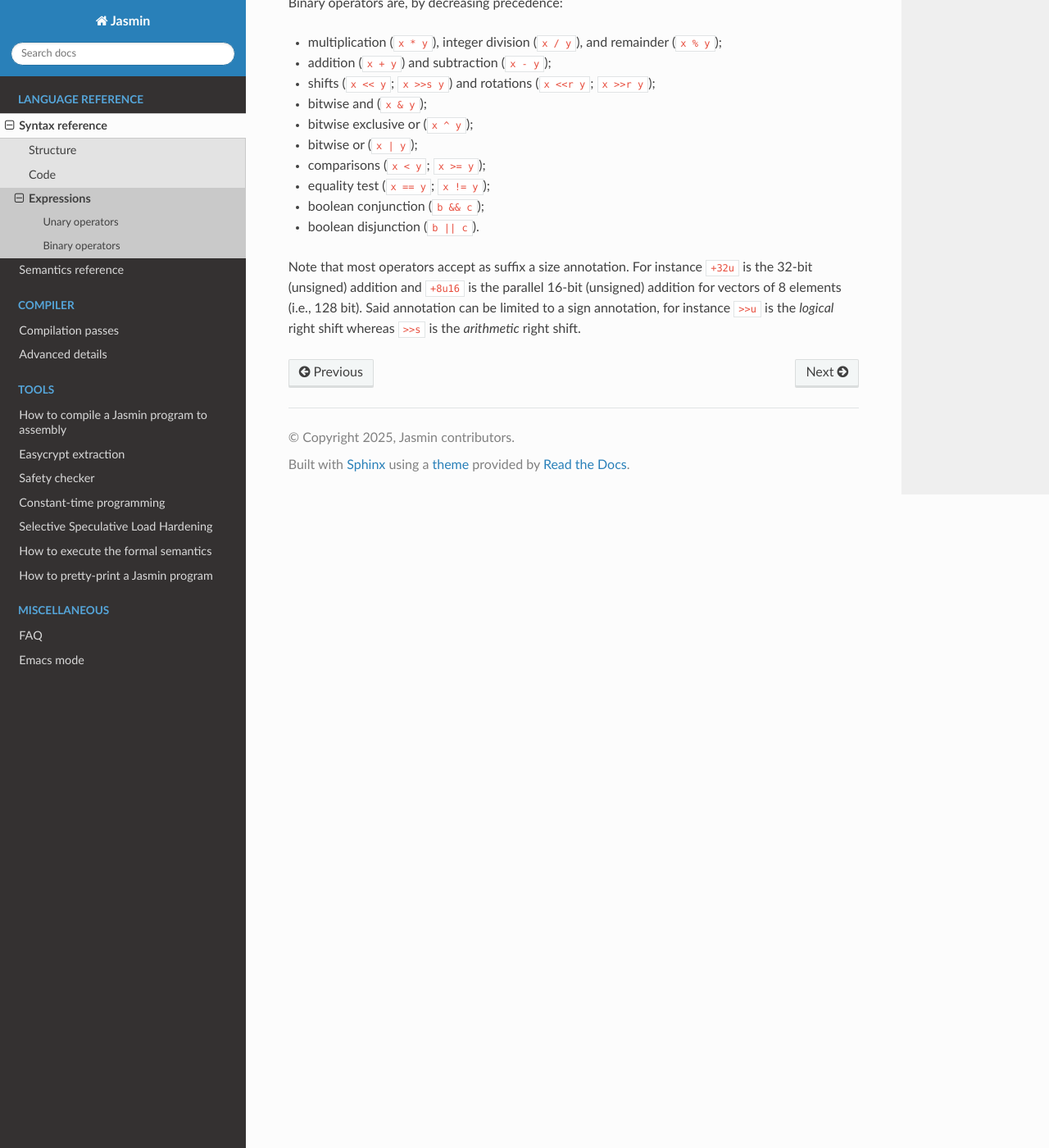
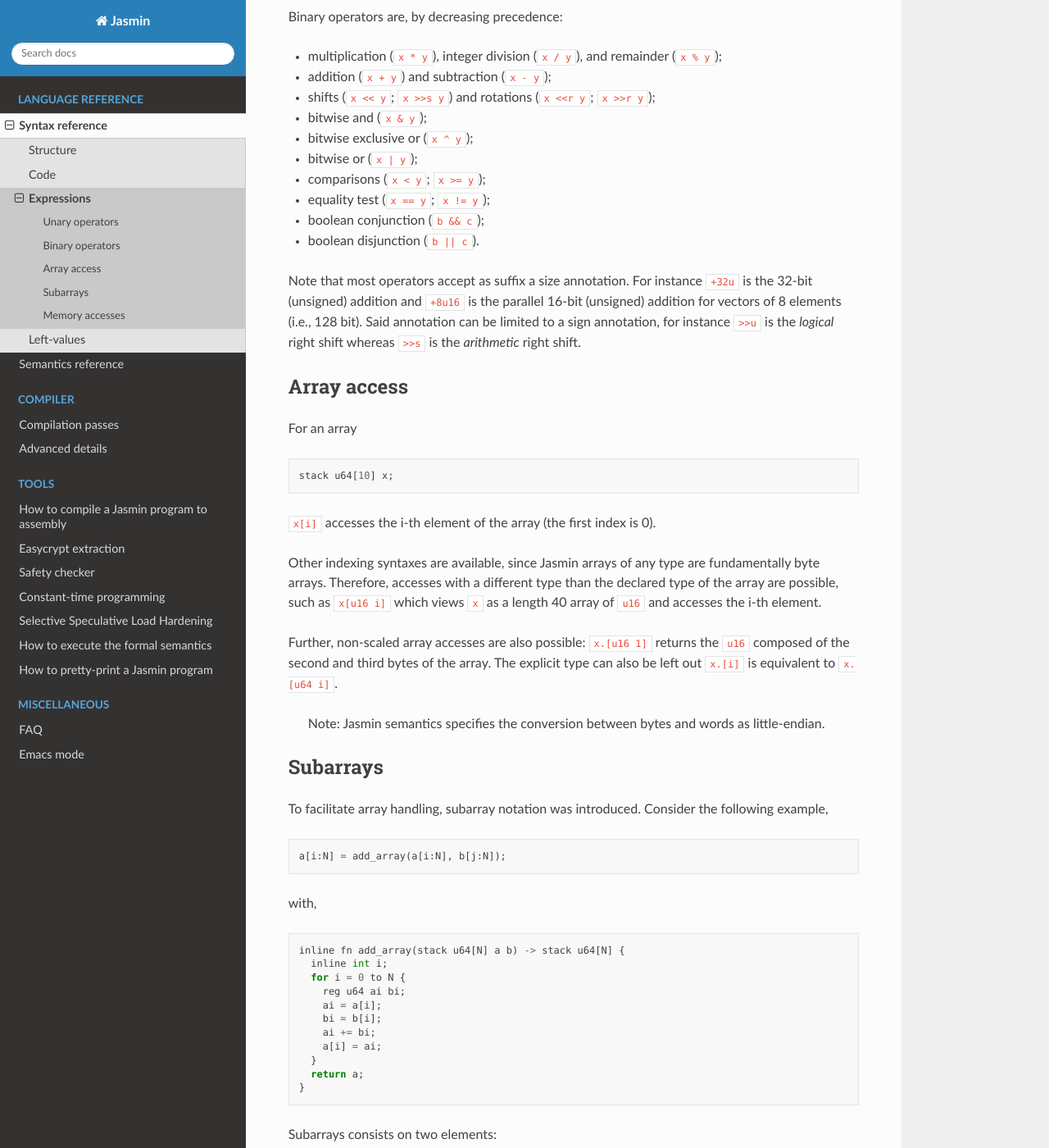
Before and after one commit to lyonel2017/jasmin-doc, a Sphinx documentation site: the page built from source/language/syntax/expressions.md, in a window 1280 px wide and 1400 px high, scrolled down 2036 px. Shown: the whole window at 82% size. Built offline with Sphinx 7.4.7 and the Read the Docs theme 3.1.0, drawn with Linux system fonts in a browser that asks for light colours; some of the changed text lies outside the part shown.

Commit message:
Syntax: rework lvals

````diff
--- a/source/language/syntax/expressions.md
+++ b/source/language/syntax/expressions.md
@@ -9,7 +9,8 @@
   | <var>[<expr>]  // Array access.
   | <var>[<wsize> <expr>]  // Array access.
   | <var>.[<wsize> <expr>]  // Unscaled array access.
-  | <var>[<expr> : <expr>]  // Subarray.
+  | <var>[<wsize> <expr> : <expr>]  // Subarray.
+  | <var>.[<wsize> <expr> : <expr>]  // Unscaled subarray.
   | <op1> <expr>  // Unary operation.
   | <expr> <op2> <expr>  // Binary operation.
   | <expr> ? <expr> : <expr>  // Conditional.
@@ -110,3 +111,63 @@ Binary operators are, by decreasing precedence:
   - boolean disjunction (`b || c`).
 
 Note that most operators accept as suffix a size annotation. For instance `+32u` is the 32-bit (unsigned) addition and `+8u16` is the parallel 16-bit (unsigned) addition for vectors of 8 elements (i.e., 128 bit). Said annotation can be limited to a sign annotation, for instance `>>u` is the _logical_ right shift whereas `>>s` is the _arithmetic_ right shift.
+
+## Array access
+
+For an array
+```
+stack u64[10] x;
+```
+`x[i]` accesses the i-th element of the array (the first index is 0).
+
+Other indexing syntaxes are available, since Jasmin arrays of any type are
+fundamentally byte arrays.
+Therefore, accesses with a different type than the declared type of the array
+are possible, such as `x[u16 i]` which views `x` as a length 40 array of `u16`
+and accesses the i-th element.
+
+Further, non-scaled array accesses are also possible:
+`x.[u16 1]` returns the `u16` composed of the second and third bytes of the array.
+The explicit type can also be left out `x.[i]` is equivalent to `x.[u64 i]`.
+
+> Note: Jasmin semantics specifies the conversion between bytes and words as little-endian.
+
+## Subarrays
+
+To facilitate array handling, subarray notation was introduced. Consider the
+following example,
+```
+a[i:N] = add_array(a[i:N], b[j:N]);
+```
+with,
+```
+inline fn add_array(stack u64[N] a b) -> stack u64[N] {
+  inline int i;
+  for i = 0 to N {
+    reg u64 ai bi;
+    ai = a[i];
+    bi = b[i];
+    ai += bi;
+    a[i] = ai;
+  }
+  return a;
+}
+```
+Subarrays consists on two elements:
+- index: where the access starts
+- length: amount of elements to access (must be a constant `int`).
+
+Similarly to array indexing, non-scaled subarrays and subarrays with
+type-casting are supported: `a.[i:N]`, `a[u16 i:N]`, `a.[u16 i:N]`.
+
+## Memory accesses
+
+Suppose a register `reg u64` whose value is a memory address.
+Then, for loading values from memory the notation is as follows:
+```
+reg u64 var;
+var = [ptr + offset];
+// or for better understanding
+var = (64u)[ptr + offset];
+```
+`offset` is measured in bytes.
````
Also changed, not shown: source/language/syntax/code.md (+10 -94 lines), source/language/syntax/index.md (+1 -0 lines), source/language/syntax/lvalues.md (added, +21 -0 lines).
